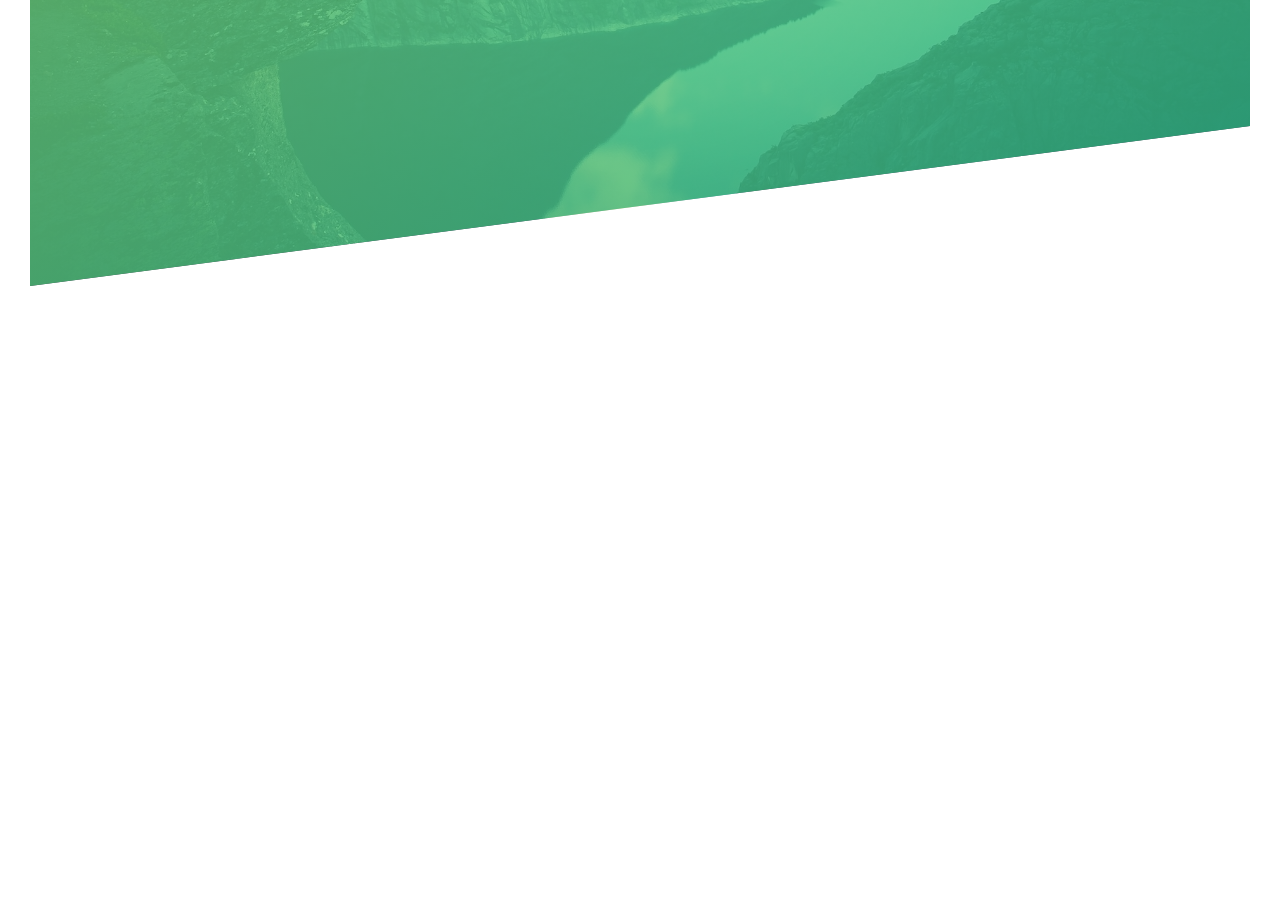
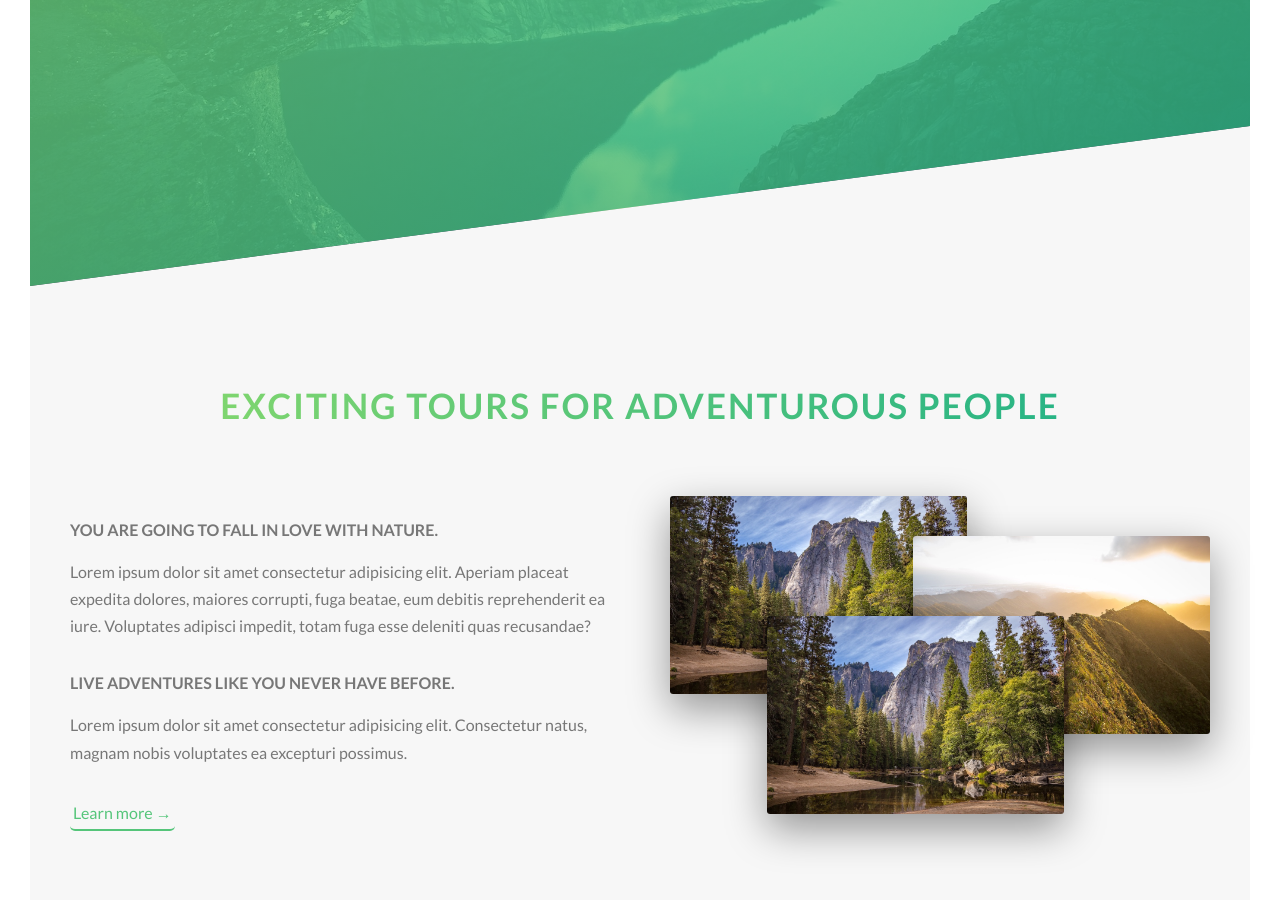
Before and after one commit to RenosEfstathiou/Css-Sass-Course, a plain HTML site: page index.html in a window 1280 px wide. Shown: the part 504-1404 px from the top of the page. Before the commit the page ends 820 px from the top, so only its background shows below. Drawn offline with Linux system fonts and the light colour scheme.

Commit message:
Added the about section where i learned how to create a grid with floats (/layout/grid) learned about calc  function , how to manipulate images ,how to create text background gradience and how to change image's z-index based on hover. Also learned how to use the :not pseudoclass

```diff
--- a/index.html
+++ b/index.html
@@ -25,9 +25,58 @@
           <span class="heading-primary--main">Outdoors</span>
           <span class="heading-primary--sub">is where life happens</span>
         </h1>
-
         <a href="#" class="btn btn--white">Discover our tours</a>
       </div>
     </header>
+
+    <main>
+      <section class="section-about">
+        <div class="u-center-text u-margin-bottom-big">
+          <h2 class="heading-secondary">
+            Exciting tours for adventurous people
+          </h2>
+        </div>
+        <div class="row">
+          <div class="col-1-of-2">
+            <h3 class="heading-tertiary u-margin-bottom-small">
+              You are going to fall in love with nature.
+            </h3>
+            <p class="paragraph">
+              Lorem ipsum dolor sit amet consectetur adipisicing elit. Aperiam
+              placeat expedita dolores, maiores corrupti, fuga beatae, eum
+              debitis reprehenderit ea iure. Voluptates adipisci impedit, totam
+              fuga esse deleniti quas recusandae?
+            </p>
+            <h3 class="heading-tertiary u-margin-bottom-small">
+              Live adventures like you never have before.
+            </h3>
+            <p class="paragraph">
+              Lorem ipsum dolor sit amet consectetur adipisicing elit.
+              Consectetur natus, magnam nobis voluptates ea excepturi possimus.
+            </p>
+            <a href="#" class="btn-text">Learn more &rarr;</a>
+          </div>
+          <div class="col-1-of-2">
+            <div class="composition">
+              <img
+                src="img/nat-1-large.jpg"
+                alt="Photo 1"
+                class="composition__photo composition__photo--p1"
+              />
+              <img
+                src="img/nat-3-large.jpg"
+                alt="Photo 2"
+                class="composition__photo composition__photo--p2"
+              />
+              <img
+                src="img/nat-1-large.jpg"
+                alt="Photo 3"
+                class="composition__photo composition__photo--p3"
+              />
+            </div>
+          </div>
+        </div>
+      </section>
+    </main>
   </body>
 </html>
--- /dev/null
+++ b/scss/abstracts/_mixins.scss
@@ -0,0 +1,7 @@
+@mixin clearfix {
+  &::after {
+    content: '';
+    display: table;
+    clear: both;
+  }
+}
--- a/scss/abstracts/_variables.scss
+++ b/scss/abstracts/_variables.scss
@@ -2,6 +2,15 @@ $color-primary: #55c57a;
 $color-primary-light: #7ed56f;
 $color-primary-dark: #28b485;
 
+$color-grey-light-1: #f7f7f7;
+
 $color-grey-dark: #777;
 $color-white: #fff;
 $color-black: #000;
+
+// GRID
+$grid-width: 114rem;
+$gutter-vertical: 8rem;
+$gutter-horizontal: 6rem;
+
+$default-font-size: 1.6rem;
--- a/scss/base/_typography.scss
+++ b/scss/base/_typography.scss
@@ -29,3 +29,38 @@ body {
     margin-bottom: 60px;
   }
 }
+
+.heading-secondary {
+  font-size: 3.5rem;
+  text-transform: uppercase;
+  font-weight: 700;
+  background-image: linear-gradient(
+    to right,
+    $color-primary-light,
+    $color-primary-dark
+  );
+  display: inline-block;
+  -webkit-background-clip: text;
+  background-clip: text;
+  color: transparent;
+  letter-spacing: 2px;
+  transition: all 0.2s;
+
+  &:hover {
+    transform: skewY(2deg) skewX(10deg) scale(1.1);
+    text-shadow: 0.5rem 1rem 2rem rgba($color-black, 0.2);
+  }
+}
+
+.heading-tertiary {
+  font-size: $default-font-size;
+  font-weight: 700;
+  text-transform: uppercase;
+}
+
+.paragraph {
+  font-size: $default-font-size;
+  &:not(:last-child) {
+    margin-bottom: 3rem;
+  }
+}
--- /dev/null
+++ b/scss/base/_utilities.scss
@@ -0,0 +1,14 @@
+.u-center-text {
+  text-align: center;
+}
+
+.u-margin-bottom-big {
+  margin-bottom: 8rem;
+}
+.u-margin-bottom-medium {
+  margin-bottom: 4rem;
+}
+
+.u-margin-bottom-small {
+  margin-bottom: 1.5rem;
+}
--- a/scss/components/_button.scss
+++ b/scss/components/_button.scss
@@ -46,3 +46,28 @@
     }
   }
 }
+
+.btn-text {
+  &:link,
+  &:visited {
+    font-size: $default-font-size;
+    color: $color-primary;
+    display: inline-block;
+    text-decoration: none;
+    border-radius: 5px;
+    border-bottom: 2px solid $color-primary;
+    padding: 3px;
+    transition: all 0.2s;
+  }
+
+  &:hover {
+    background-color: $color-primary;
+    color: $color-white;
+    box-shadow: 0 1rem 2rem rgba($color-black, 0.15);
+    transform: translateX(-2px);
+  }
+  &:active {
+    box-shadow: 0 0.5rem 1rem rgba($color-black, 0.15);
+    transform: translate(0);
+  }
+}
--- /dev/null
+++ b/scss/components/_composition.scss
@@ -0,0 +1,36 @@
+.composition {
+  position: relative;
+
+  &__photo {
+    width: 55%;
+    box-shadow: 0 1.5rem 4rem rgba($color-black, 0.4);
+    border-radius: 3px;
+    position: absolute;
+    z-index: 10;
+    transition: all 0.2s;
+    outline-offset: 2rem;
+
+    &--p1 {
+      left: 0;
+      top: -2rem;
+    }
+    &--p2 {
+      right: 0rem;
+      top: 2rem;
+    }
+    &--p3 {
+      left: 18%;
+      top: 10rem;
+    }
+
+    &:hover {
+      outline: 1rem solid $color-primary;
+      transform: scale(1.2);
+      box-shadow: 0 2.5rem 4rem rgba($color-black, 0.6);
+      z-index: 20;
+    }
+  }
+  &:hover &__photo:not(:hover) {
+    transform: scale(0.9) translateY(-2px);
+  }
+}
--- /dev/null
+++ b/scss/layout/_grid.scss
@@ -0,0 +1,52 @@
+.grid-test {
+  color: white;
+  text-align: center;
+}
+.row {
+  max-width: $grid-width;
+  margin: 0 auto;
+  margin-bottom: $gutter-vertical;
+
+  &:not(&:last-child) {
+    margin-bottom: $gutter-vertical;
+  }
+  @include clearfix;
+
+  [class^='col-'] {
+    float: left;
+
+    &:not(:last-child) {
+      margin-right: $gutter-horizontal;
+    }
+  }
+
+  .col-1-of-2 {
+    width: calc((100% - #{$gutter-horizontal}) / 2);
+  }
+
+  .col-1-of-3 {
+    width: calc((100% - #{$gutter-horizontal}* 2) / 3);
+  }
+
+  .col-2-of-3 {
+    width: calc(
+      2 * ((100% - 2 * #{$gutter-horizontal}) / 3) + #{$gutter-horizontal}
+    );
+  }
+
+  .col-1-of-4 {
+    width: calc((100% - 3 * #{$gutter-horizontal}) / 4);
+  }
+
+  .col-2-of-4 {
+    width: calc(
+      2 * ((100% - 3 * #{$gutter-horizontal}) / 4) + #{$gutter-horizontal}
+    );
+  }
+
+  .col-3-of-4 {
+    width: calc(
+      3 * ((100% - 3 * #{$gutter-horizontal}) / 4) + 2 * #{$gutter-horizontal}
+    );
+  }
+}
--- a/scss/main.scss
+++ b/scss/main.scss
@@ -8,7 +8,8 @@
 @import 'base/utilities';
 
 @import 'components/button';
+@import 'components/composition';
+@import 'pages/home';
 
 @import 'layout/header';
-
-@import 'pages/home';
+@import 'layout/grid';
--- /dev/null
+++ b/scss/pages/_home.scss
@@ -0,0 +1,5 @@
+.section-about {
+  background-color: $color-grey-light-1;
+  padding: 25rem 0;
+  margin-top: -20vh;
+}
```
Also changed, not shown: dist/css/main.min.css.
